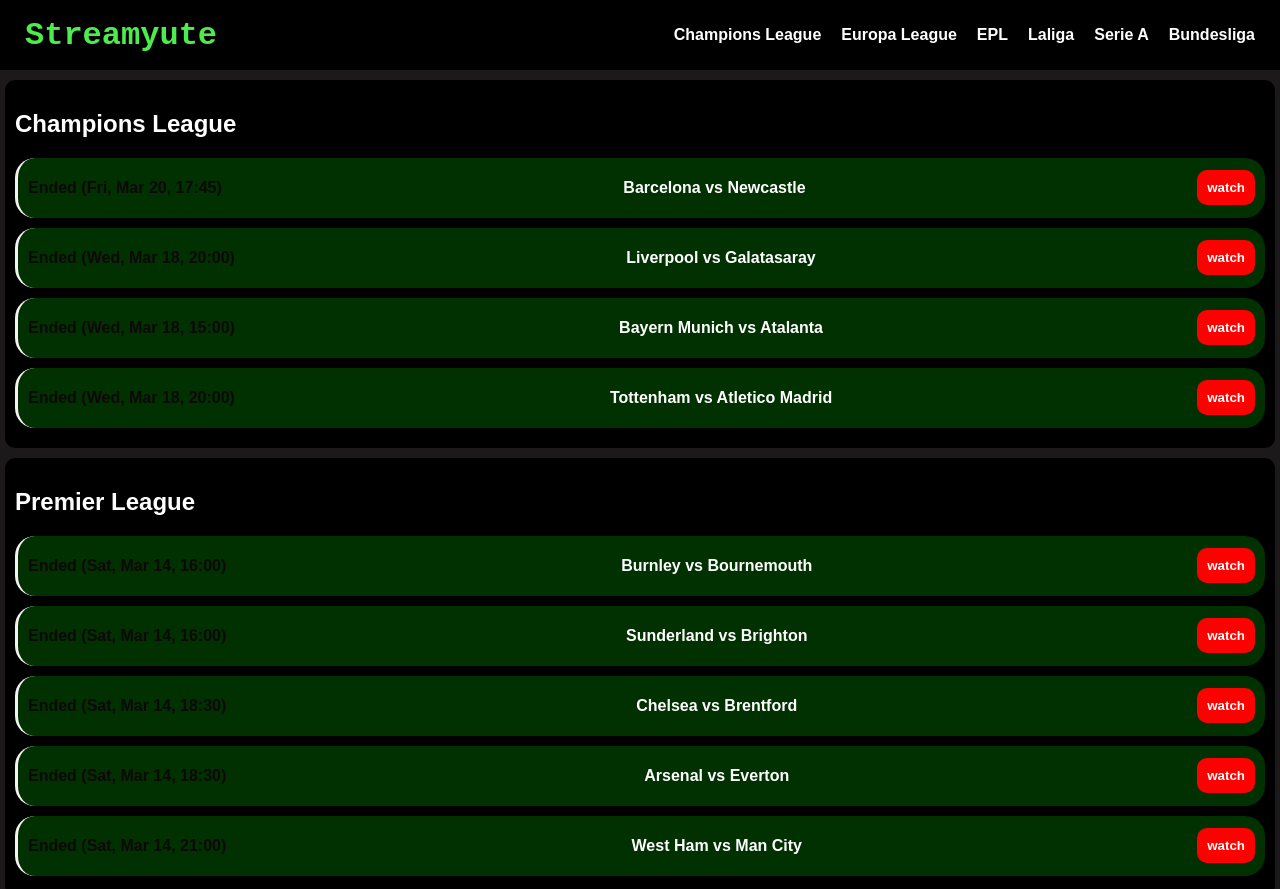
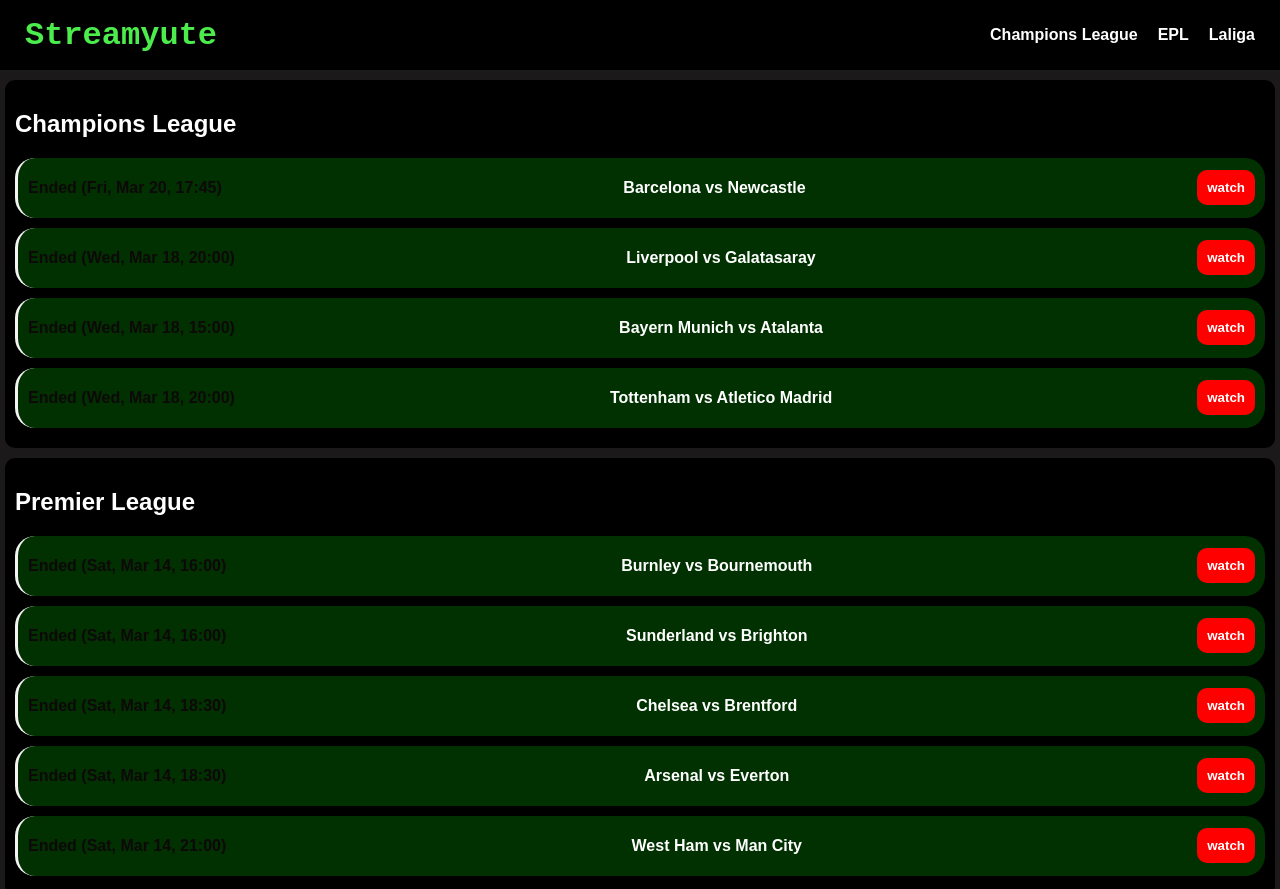
Before and after one commit to locoak12/streamyute, a plain HTML site: page index.html in a window 1280 px wide. Shown: the top 889 px of the page. Drawn offline with Linux system fonts and the light colour scheme.

Commit message:
Update index.html

```diff
--- a/index.html
+++ b/index.html
@@ -17,11 +17,11 @@
     <nav>
       <ul>
          <li><a href="#champions-league">Champions League</a></li>
-         <li><a href="#">Europa League</a></li>
+       <!--<li><a href="#">Europa League</a></li>    -->
        <li><a href="#premier-league">EPL</a></li>
         <li><a href="#laliga">Laliga</a></li>
-         <li><a href="#">Serie A</a></li>
-        <li><a href="#">Bundesliga</a></li>
+       <!--   <li><a href="#">Serie A</a></li>  -->
+         <!-- <li><a href="#">Bundesliga</a></li>  -->
 
 
 
@@ -73,12 +73,11 @@
 
 
 
-<!--
+
 <div class="League-container" id="laliga">
   <h2>LaLiga</h2>
   <div id="laliga-matches"></div>
 </div>
--->
 
 
 <!--
```
